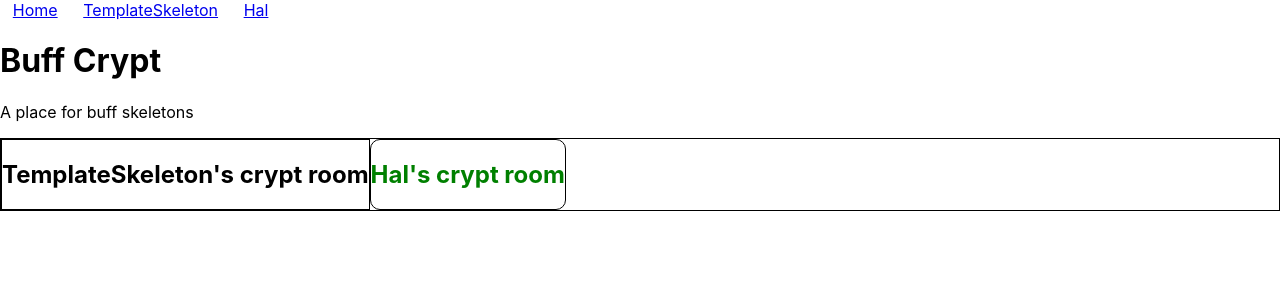
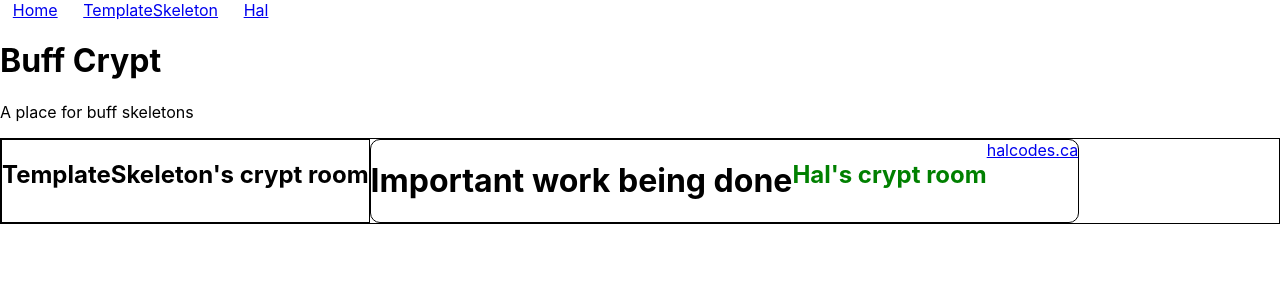
Before and after one commit to buff-skeletons/buff-crypt, a React (Create React App) app: page / in a window 1280 px wide. Shown: the top 300 px of the page. Built offline with nearby package versions, Linux system fonts and the light colour scheme.

Commit message:
added an h1 :muscle: :h1: :hello:

```diff
--- a/src/Hal.js
+++ b/src/Hal.js
@@ -1,7 +1,11 @@
+import { Link } from 'react-router-dom'
+
 const Hal = () => {
 	return (
 		<div class="hal">
+			<h1>Important work being done</h1>
 			<h2>Hal's crypt room</h2>
+			<Link to='https://www.halcodes.ca'>halcodes.ca</Link>
 		</div>
 	)
 }
```
